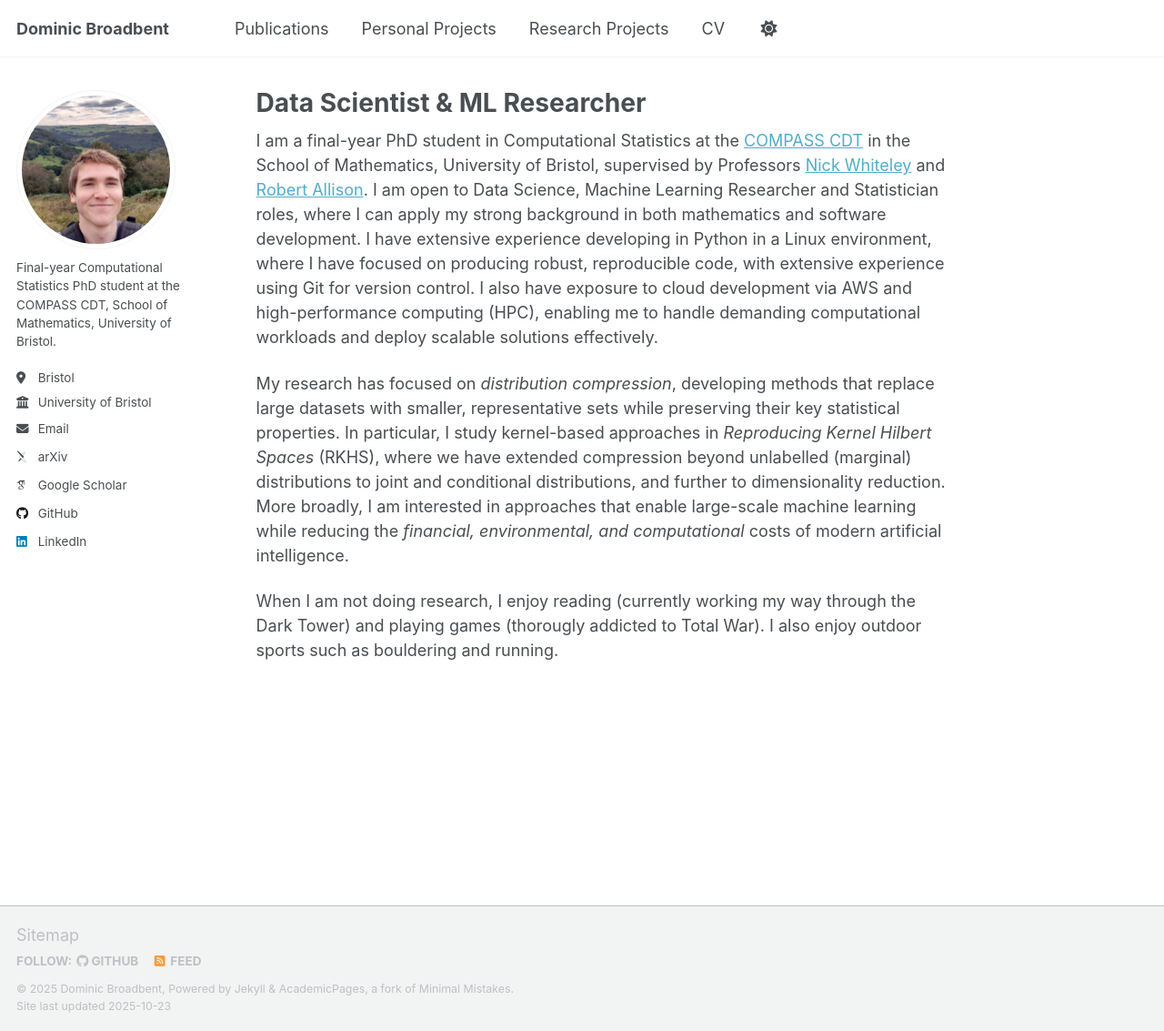
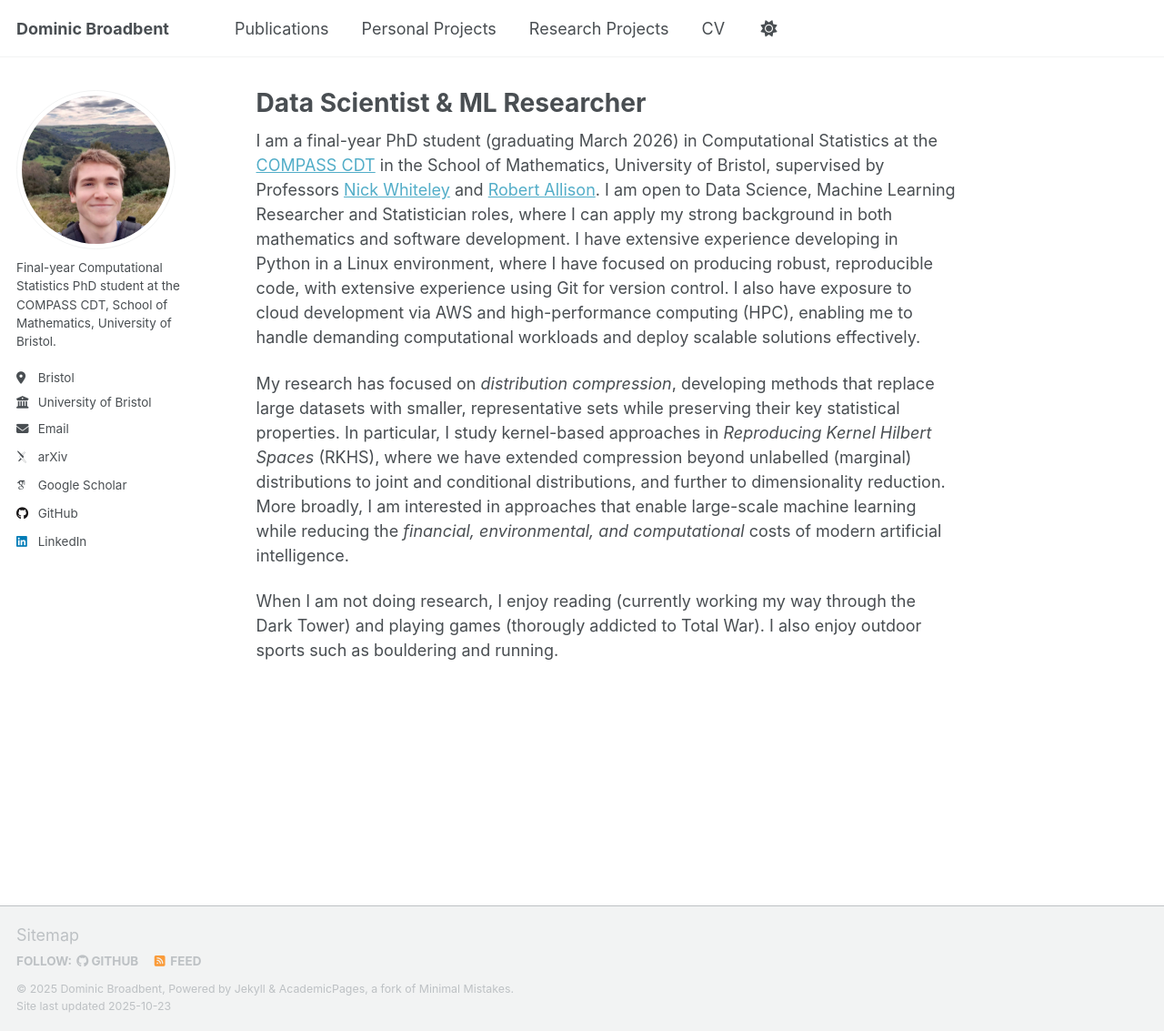
Before and after one commit to dominicjbroadbent/dominicjbroadbent.github.io, a Jekyll site: the page built from _pages/about.md, in a window 1280 px wide and 1133 px high. Shown: the whole window at 91% size. Built offline with Jekyll 4.4.1, drawn with Linux system fonts in a browser that asks for light colours; some web fonts are replaced; a script that is not in the unit is left out.

Commit message:
Update about.md

```diff
--- a/_pages/about.md
+++ b/_pages/about.md
@@ -7,7 +7,7 @@ redirect_from:
   - /about.html
 ---
 
-I am a final-year PhD student in Computational Statistics at the [COMPASS CDT](https://www.bristol.ac.uk/cdt/compass/) in the School of Mathematics, University of Bristol, supervised by Professors [Nick Whiteley](https://sites.google.com/view/nickwhiteley/) and [Robert Allison](https://research-information.bris.ac.uk/en/persons/robert-f-allison). I am open to Data Science, Machine Learning Researcher and Statistician roles, where I can apply my strong background in both mathematics and software development. I have extensive experience developing in Python in a Linux environment, where I have focused on producing robust, reproducible code, with extensive experience using Git for version control. I also have exposure to cloud development via AWS and high-performance computing (HPC), enabling me to handle demanding computational workloads and deploy scalable solutions effectively.
+I am a final-year PhD student (graduating March 2026) in Computational Statistics at the [COMPASS CDT](https://www.bristol.ac.uk/cdt/compass/) in the School of Mathematics, University of Bristol, supervised by Professors [Nick Whiteley](https://sites.google.com/view/nickwhiteley/) and [Robert Allison](https://research-information.bris.ac.uk/en/persons/robert-f-allison). I am open to Data Science, Machine Learning Researcher and Statistician roles, where I can apply my strong background in both mathematics and software development. I have extensive experience developing in Python in a Linux environment, where I have focused on producing robust, reproducible code, with extensive experience using Git for version control. I also have exposure to cloud development via AWS and high-performance computing (HPC), enabling me to handle demanding computational workloads and deploy scalable solutions effectively.
 
 My research has focused on *distribution compression*, developing methods that replace large datasets with smaller, representative sets while preserving their key statistical properties. In particular, I study kernel-based approaches in *Reproducing Kernel Hilbert Spaces* (RKHS), where we have extended compression beyond unlabelled (marginal) distributions to joint and conditional distributions, and further to dimensionality reduction. More broadly, I am interested in approaches that enable large-scale machine learning while reducing the *financial, environmental, and computational* costs of modern artificial intelligence.
 
```
